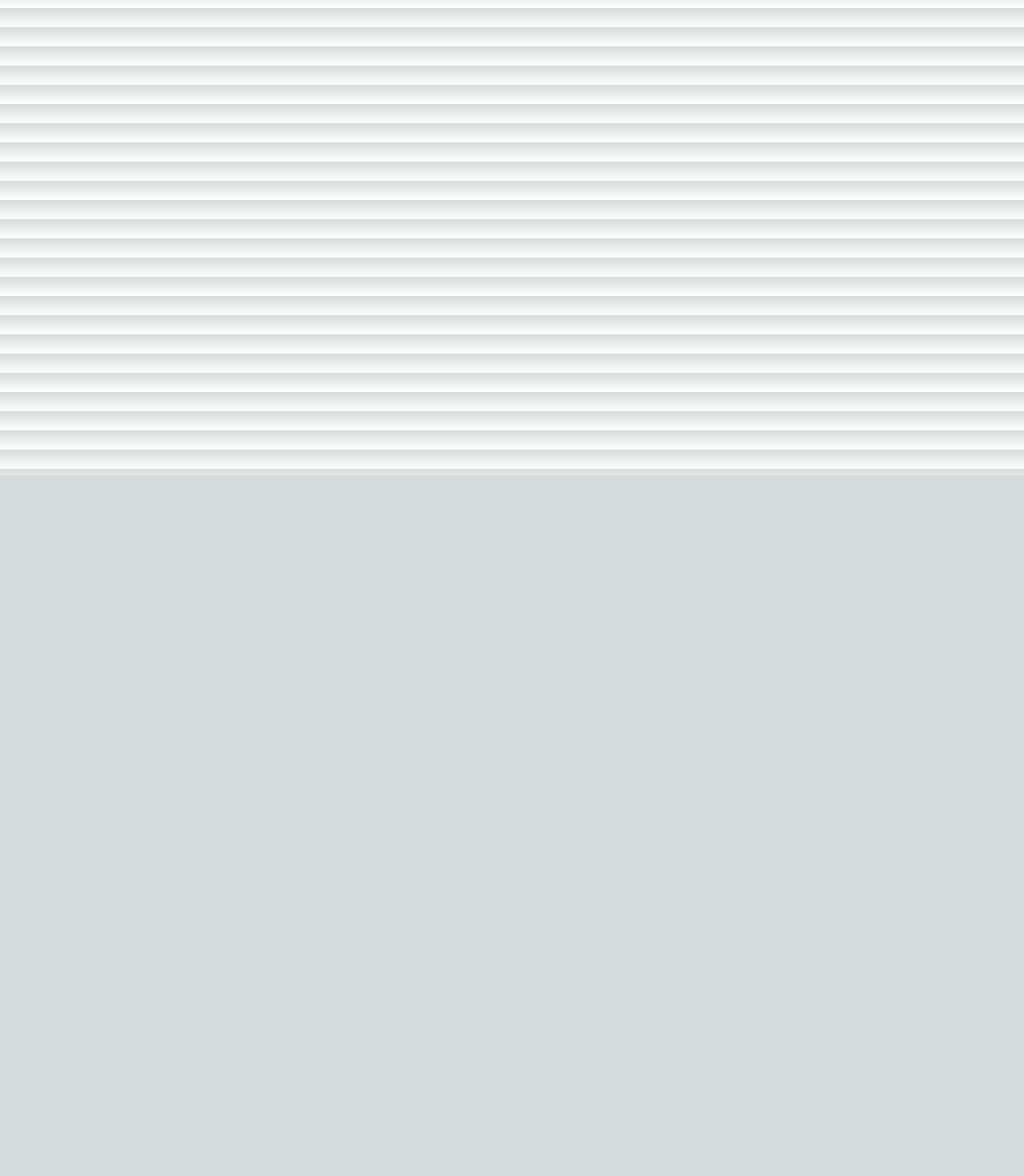
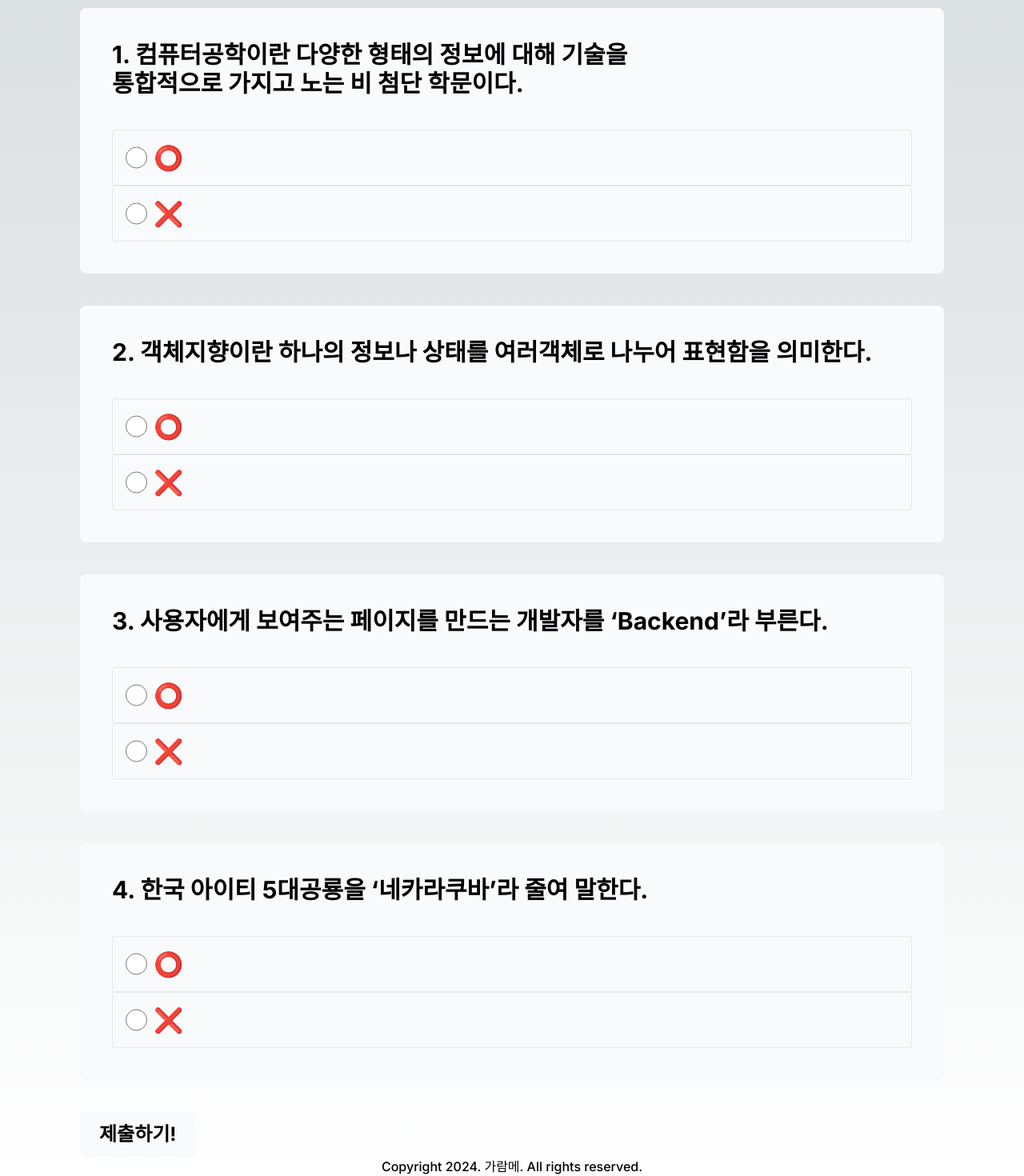
Before and after one commit to ZeroBall526/eunpyeong_board, a Next.js app: page /board/final_quiz in a window 1280 px wide. Shown: the part 206-1676 px from the top of the page at 80% size. Before the commit the page ends 800 px from the top, so only its background shows below. Built offline with nearby package versions, Linux system fonts and the light colour scheme.

Commit message:
feat:add final quiz

```diff
--- a/app/board/final_quiz/page.tsx
+++ b/app/board/final_quiz/page.tsx
@@ -1,7 +1,94 @@
 export default function Final_quiz() {
     return(
         <main>
-            fina_quiz zone
+            <section className="mx-[100px] font-Pretendard font-bold">
+                <h1 className="text-5xl py-10">퀴즈를 통하여📝<br></br>나도 컴퓨터공학 마스터</h1>
+
+                <div className="bg-slate-50 text-black text-3xl rounded-lg dark:bg-gray-800 dark:text-gray-400">
+                    <div className="m-10 py-10">
+                        <a>1. 컴퓨터공학이란 다양한 형태의 정보에 대해 기술을
+                        <br></br>통합적으로 가지고 노는 비 첨단 학문이다.</a>
+                        <div className="pt-10 float: inline-start;">
+                        <div className="flex items-center ps-4 border border-gray-200 rounded dark:border-gray-700">
+                            <input id="q1-1" type="radio" value="" name="q1" className="w-7 h-7 text-blue-600 bg-gray-100 border-gray-300 focus:ring-blue-500 dark:focus:ring-blue-600 dark:ring-offset-gray-800 focus:ring-2 dark:bg-gray-700 dark:border-gray-600">
+                            </input>
+                            <label for="q1-1" class="w-full py-4 ms-2">⭕</label>
+                            </div>
+                            <div className="flex items-center ps-4 border border-gray-200 rounded dark:border-gray-700">
+                            <input id="q1-2" type="radio" value="" name="q1" className="w-7 h-7 text-blue-600 bg-gray-100 border-gray-300 focus:ring-blue-500 dark:focus:ring-blue-600 dark:ring-offset-gray-800 focus:ring-2 dark:bg-gray-700 dark:border-gray-600">
+                            </input>
+                            <label for="q1-2" class="w-full py-4 ms-2">❌</label>
+                            </div>
+                        </div>
+                    </div>
+                </div>
+
+                <div className="bg-slate-50 text-black text-3xl rounded-lg dark:bg-gray-800 dark:text-gray-400">
+                    <div className="m-10 py-10">
+                        <a>2. 객체지향이란 하나의 정보나 상태를 여러객체로 나누어
+                        표현함을 의미한다.
+                        </a>
+                        <div className="pt-10 float: inline-start;">
+                        <div className="flex items-center ps-4 border border-gray-200 rounded dark:border-gray-700">
+                            <input id="q2-1" type="radio" value="" name="q2" className="w-7 h-7 text-blue-600 bg-gray-100 border-gray-300 focus:ring-blue-500 dark:focus:ring-blue-600 dark:ring-offset-gray-800 focus:ring-2 dark:bg-gray-700 dark:border-gray-600">
+                            </input>
+                            <label for="q2-1" class="w-full py-4 ms-2">⭕</label>
+                            </div>
+                            <div className="flex items-center ps-4 border border-gray-200 rounded dark:border-gray-700">
+                            <input id="q2-2" type="radio" value="" name="q2" className="w-7 h-7 text-blue-600 bg-gray-100 border-gray-300 focus:ring-blue-500 dark:focus:ring-blue-600 dark:ring-offset-gray-800 focus:ring-2 dark:bg-gray-700 dark:border-gray-600">
+                            </input>
+                            <label for="q2-2" class="w-full py-4 ms-2">❌</label>
+                            </div>
+                        </div>
+                    </div>
+                </div>
+
+                <div className="bg-slate-50 text-black text-3xl rounded-lg dark:bg-gray-800 dark:text-gray-400">
+                    <div className="m-10 py-10">
+                        <a>3. 사용자에게 보여주는 페이지를 만드는 개발자를
+                        ‘Backend’라 부른다.
+                        </a>
+                        <div className="pt-10 float: inline-start;">
+                        <div className="flex items-center ps-4 border border-gray-200 rounded dark:border-gray-700">
+                            <input id="q2-1" type="radio" value="" name="q2" className="w-7 h-7 text-blue-600 bg-gray-100 border-gray-300 focus:ring-blue-500 dark:focus:ring-blue-600 dark:ring-offset-gray-800 focus:ring-2 dark:bg-gray-700 dark:border-gray-600">
+                            </input>
+                            <label for="q2-1" class="w-full py-4 ms-2">⭕</label>
+                            </div>
+                            <div className="flex items-center ps-4 border border-gray-200 rounded dark:border-gray-700">
+                            <input id="q2-2" type="radio" value="" name="q2" className="w-7 h-7 text-blue-600 bg-gray-100 border-gray-300 focus:ring-blue-500 dark:focus:ring-blue-600 dark:ring-offset-gray-800 focus:ring-2 dark:bg-gray-700 dark:border-gray-600">
+                            </input>
+                            <label for="q2-2" class="w-full py-4 ms-2">❌</label>
+                            </div>
+                        </div>
+                    </div>
+                </div>
+
+                <div className="bg-slate-50 text-black text-3xl rounded-lg dark:bg-gray-800 dark:text-gray-400">
+                    <div className="m-10 py-10">
+                        <a>4. 한국 아이티 5대공룡을 ‘네카라쿠바’라 줄여 말한다.
+                        </a>
+                        <div className="pt-10 float: inline-start;">
+                        <div className="flex items-center ps-4 border border-gray-200 rounded dark:border-gray-700">
+                            <input id="q2-1" type="radio" value="" name="q2" className="w-7 h-7 text-blue-600 bg-gray-100 border-gray-300 focus:ring-blue-500 dark:focus:ring-blue-600 dark:ring-offset-gray-800 focus:ring-2 dark:bg-gray-700 dark:border-gray-600">
+                            </input>
+                            <label for="q2-1" class="w-full py-4 ms-2">⭕</label>
+                            </div>
+                            <div className="flex items-center ps-4 border border-gray-200 rounded dark:border-gray-700">
+                            <input id="q2-2" type="radio" value="" name="q2" className="w-7 h-7 text-blue-600 bg-gray-100 border-gray-300 focus:ring-blue-500 dark:focus:ring-blue-600 dark:ring-offset-gray-800 focus:ring-2 dark:bg-gray-700 dark:border-gray-600">
+                            </input>
+                            <label for="q2-2" class="w-full py-4 ms-2">❌</label>
+                            </div>
+                        </div>
+                    </div>
+                </div>
+
+                <button className="bg-slate-50 text-2xl text-black px-6 py-3 rounded-lg dark:focus:ring-gray-700 dark:text-gray-400 dark:bg-gray-800 dark:border-gray-600">제출하기!</button>
+            </section>
+            <footer  className="font-Pretenard justify-center">
+                <div className="font-medium text-center">
+                Copyright 2024. 가람메. All rights reserved.
+                </div>
+            </footer>
         </main>
     );
 }
--- a/app/globals.css
+++ b/app/globals.css
@@ -34,5 +34,5 @@ body {
 
 @font-face {
   font-family: "Pretendard";
-  src: url("/fonts/PretendardVariable.ttf") format("truetype");
+  src: url("/fonts/PretendardVariable.ttf")
 }
```
